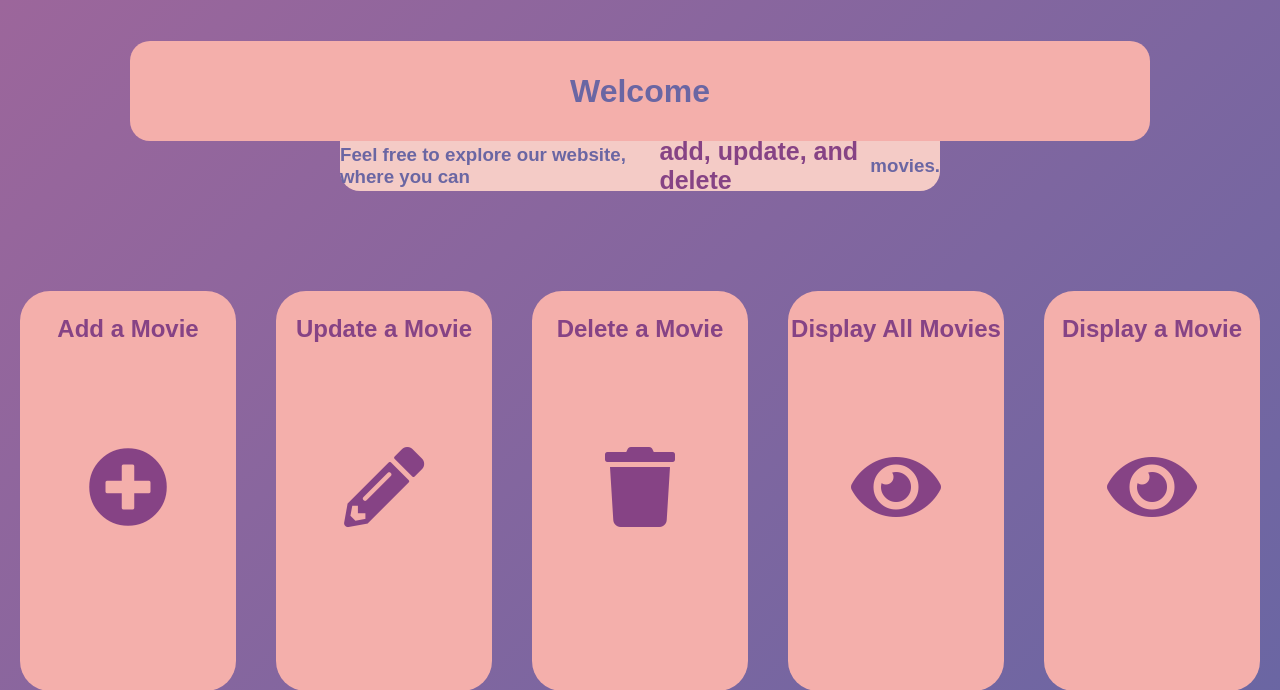
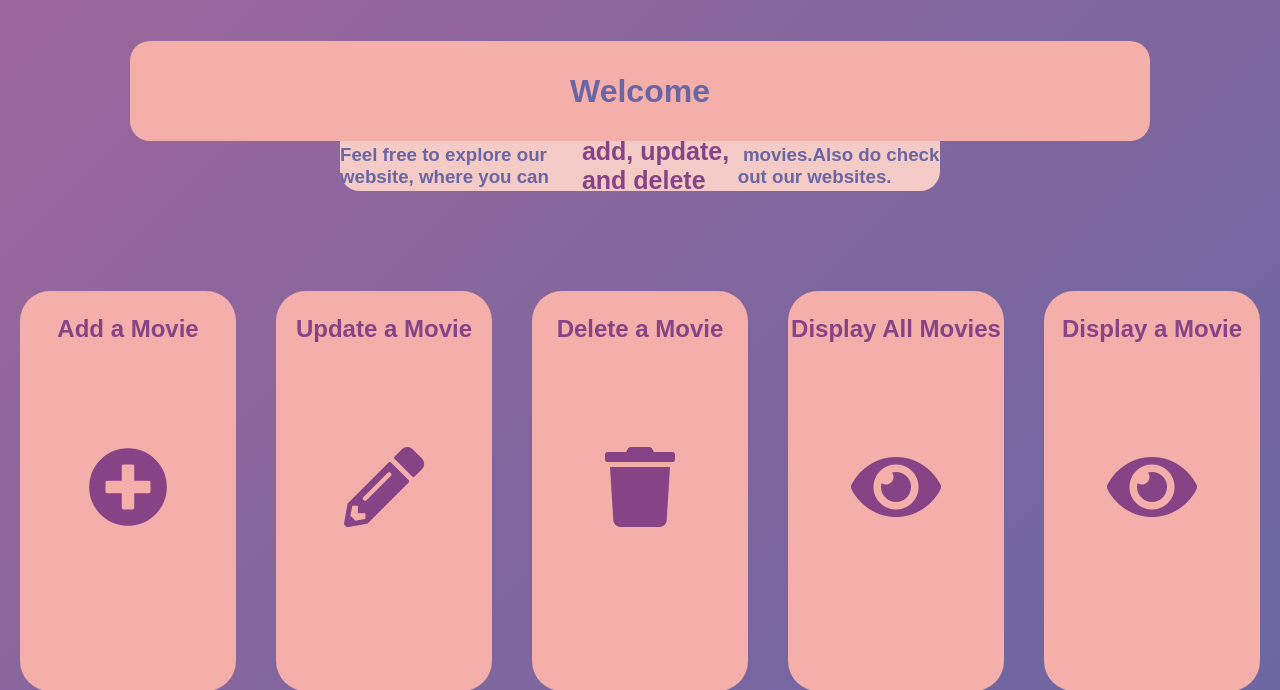
Before and after one commit to kevorkbasdajian/Software-Engineering-Course-Assignment, a Django app: page / in a window 1280 px wide. Shown: the top 690 px of the page. Run offline with Django 3.2, Linux system fonts and the light colour scheme.

Commit message:
Modify welcome message in index.html
Updated welcome message to include a prompt to check out other websites.

```diff
--- a/templates/index.html
+++ b/templates/index.html
@@ -9,7 +9,7 @@
 </head>
 <body>
      <h1 id ="Title" class="cycler">Welcome</h1>
-     <h3 id="welcome_message"> Feel free to explore our website, where you can &nbsp;<span>add, update, and delete</span> &nbsp;movies.</h3>
+     <h3 id="welcome_message"> Feel free to explore our website, where you can &nbsp;<span>add, update, and delete</span> &nbsp;movies.Also do check out our websites.</h3>
      <div id="container">
         <div class="box">
             <p> Add a Movie</p>
```
